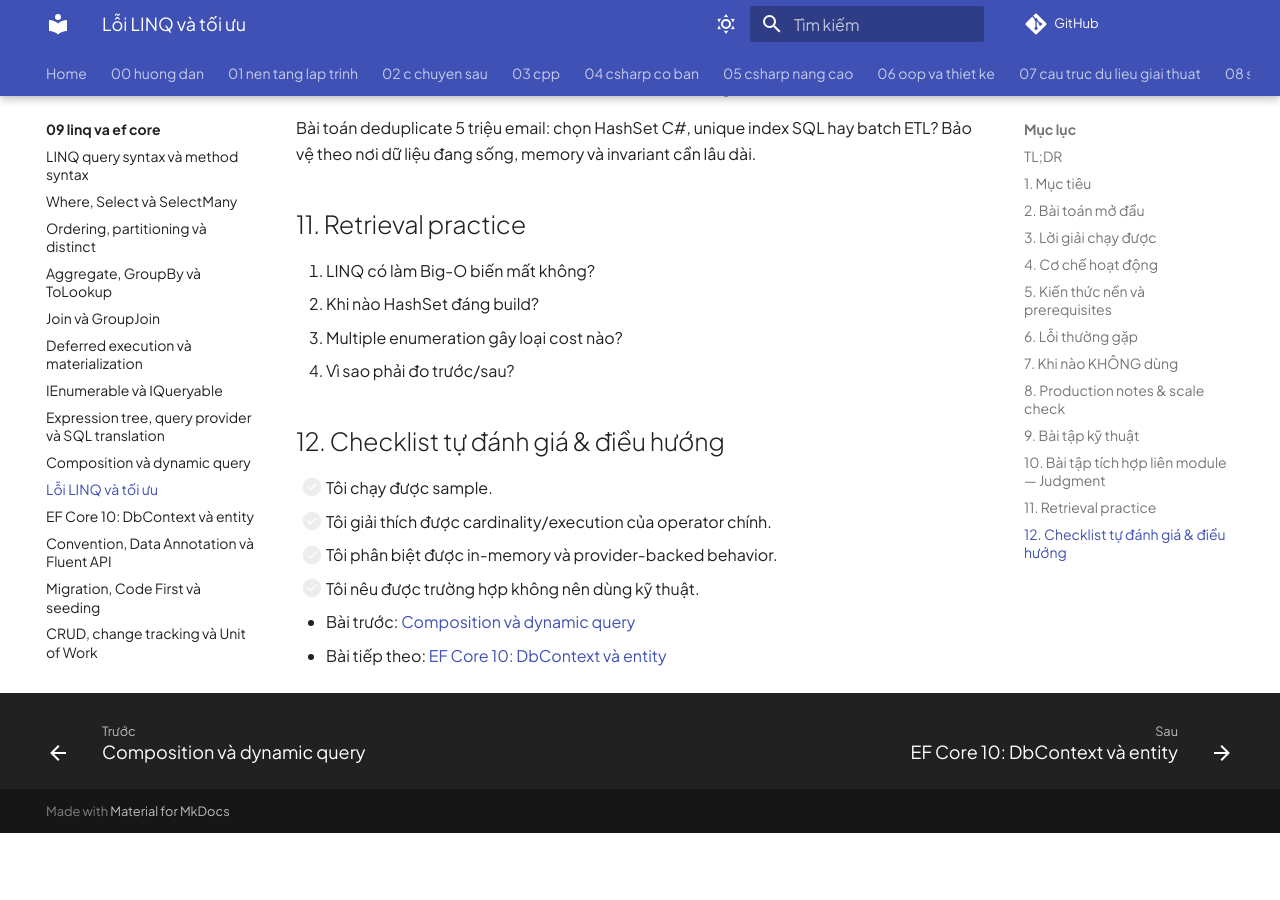
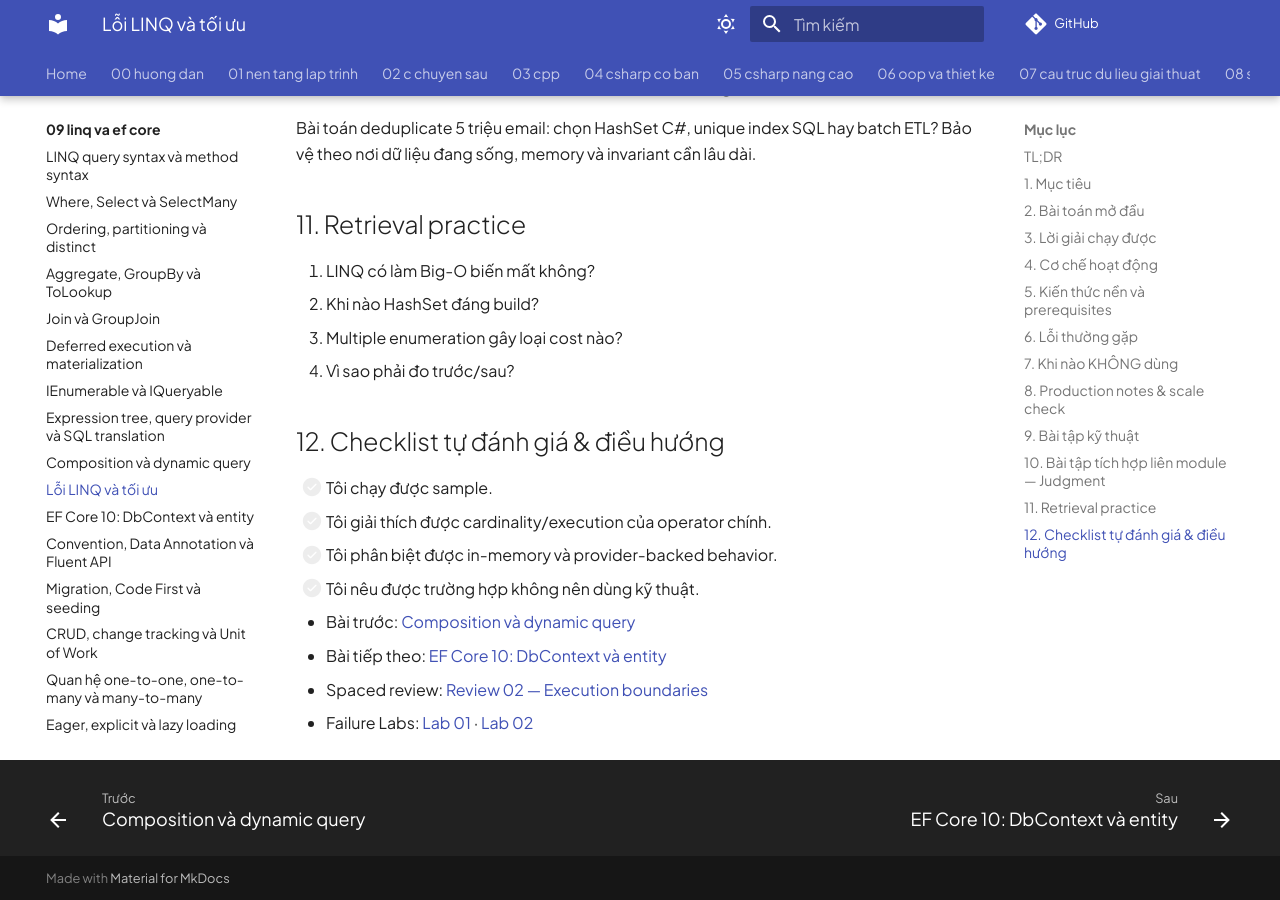
Before and after one commit to Xuanthanh-dzz/full-stack, an MkDocs documentation site: the page built from fullstack-roadmap/09-linq-va-ef-core/10-loi-linq-va-toi-uu.md, in a window 1280 px wide and 900 px high, scrolled down 2675 px. Built offline with MkDocs 1.6.1 and Material for MkDocs 9.7.7, drawn with Linux system fonts in a browser that asks for light colours; comment, search, counter and statistics services are not loaded; before the commit the page ends 3508 px from its top, so only the background shows below that.

Commit message:
docs(module-09): connect review cadence in 10-loi-linq-va-toi-uu.md

```diff
--- a/fullstack-roadmap/09-linq-va-ef-core/10-loi-linq-va-toi-uu.md
+++ b/fullstack-roadmap/09-linq-va-ef-core/10-loi-linq-va-toi-uu.md
@@ -105,3 +105,5 @@ Bài toán deduplicate 5 triệu email: chọn HashSet C#, unique index SQL hay
 
 - Bài trước: [Composition và dynamic query](./09-composition-va-dynamic-query.md)
 - Bài tiếp theo: [EF Core 10: DbContext và entity](./11-ef-core-10-dbcontext-va-entity.md)
+- Spaced review: [Review 02 — Execution boundaries](./reviews/review-02-execution-boundaries.md)
+- Failure Labs: [Lab 01](./failure-labs/01-multiple-enumeration-va-materialization.md) · [Lab 02](./failure-labs/02-iqueryable-client-side-filter.md)
```
